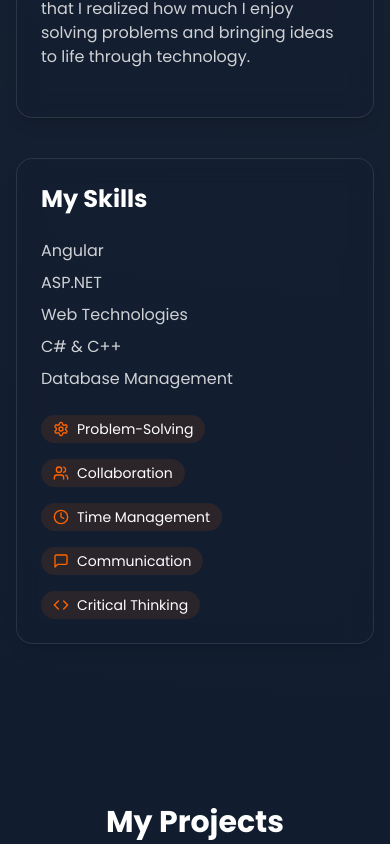
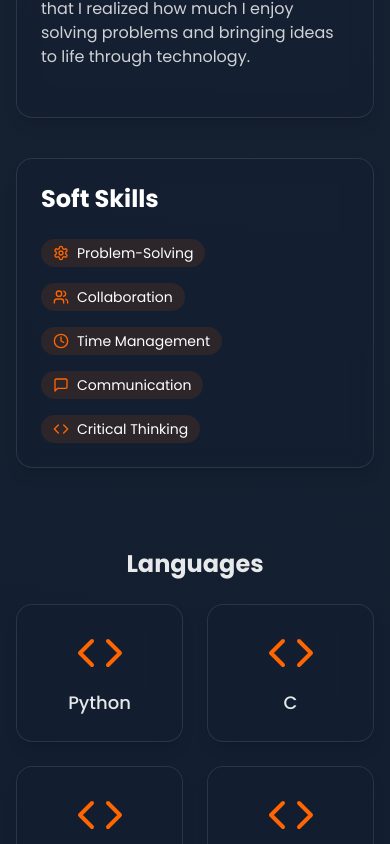
Before and after one commit to charanteja0017/portfolio, a React (Vite) app: page / in a window 390 px wide. Shown: the part 1412-2256 px from the top of the page. Built offline with nearby package versions, Linux system fonts and the light colour scheme.

Commit message:
feat: Enhance About Me section with tech skills
Adds a "Technologies I'm Familiar With" section to the About Me component. Implements a visually engaging design with individual boxes/cards for each technology, including glow effects, hover animations, and responsive grid layout.

```diff
--- a/src/components/About.tsx
+++ b/src/components/About.tsx
@@ -1,6 +1,7 @@
-
 import { useEffect, useState, useRef } from "react";
-import { Code, Settings, Users, Clock, MessageSquare, School, Database } from "lucide-react";
+import { Code, Settings, Users, Clock, MessageSquare, Database, Server, Github, Cloud } from "lucide-react";
+import { motion } from "framer-motion";
+import TechnologyCard from "./TechnologyCard";
 
 const About = () => {
   const [animated, setAnimated] = useState(false);
@@ -28,13 +29,30 @@ const About = () => {
     };
   }, []);
 
-  const techSkills = [
-    "Angular",
-    "ASP.NET",
-    "Web Technologies",
-    "C# & C++",
-    "Database Management"
-  ];
+  const technologies = {
+    Languages: [
+      { name: "Python", icon: Code },
+      { name: "C", icon: Code },
+      { name: "C++", icon: Code },
+      { name: "Java", icon: Code },
+      { name: "C#", icon: Code },
+      { name: "TypeScript", icon: Code },
+    ],
+    Frameworks: [
+      { name: ".NET", icon: Server },
+      { name: "Node.js", icon: Server },
+      { name: "Android Studio", icon: Settings },
+    ],
+    Databases: [
+      { name: "PostgreSQL", icon: Database },
+      { name: "Supabase", icon: Database },
+      { name: "SQL", icon: Database },
+    ],
+    Tools: [
+      { name: "Git", icon: Github },
+      { name: "AWS", icon: Cloud },
+    ],
+  };
 
   const softSkills = [
     { icon: Settings, title: "Problem-Solving" },
@@ -53,7 +71,7 @@ const About = () => {
           </h2>
         </div>
 
-        <div className="grid grid-cols-1 md:grid-cols-2 gap-10">
+        <div className="grid grid-cols-1 md:grid-cols-2 gap-10 mb-20">
           <div className={`transition-all duration-700 delay-300 ${animated ? 'opacity-100 translate-x-0' : 'opacity-0 -translate-x-10'}`}>
             <div className="glass-card h-full">
               <h3 className="text-2xl font-bold mb-4">Who I Am</h3>
@@ -65,15 +83,8 @@ const About = () => {
 
           <div className={`transition-all duration-700 delay-500 ${animated ? 'opacity-100 translate-x-0' : 'opacity-0 translate-x-10'}`}>
             <div className="glass-card h-full">
-              <h3 className="text-2xl font-bold mb-6">My Skills</h3>
-              <div className="space-y-2 mb-6">
-                {techSkills.map((skill, index) => (
-                  <div key={index} className="text-white/80">
-                    {skill}
-                  </div>
-                ))}
-              </div>
-              <div className="mt-6 flex flex-wrap gap-4">
+              <h3 className="text-2xl font-bold mb-6">Soft Skills</h3>
+              <div className="flex flex-wrap gap-4">
                 {softSkills.map((skill, index) => (
                   <div key={index} className="flex items-center gap-2 bg-primary/10 px-3 py-1 rounded-full">
                     <skill.icon className="w-4 h-4 text-primary" />
@@ -84,6 +95,29 @@ const About = () => {
             </div>
           </div>
         </div>
+
+        <motion.div
+          initial={{ opacity: 0, y: 20 }}
+          animate={animated ? { opacity: 1, y: 0 } : {}}
+          transition={{ duration: 0.5, delay: 0.3 }}
+          className="space-y-16"
+        >
+          {Object.entries(technologies).map(([category, techs], categoryIndex) => (
+            <div key={category} className="space-y-6">
+              <h3 className="text-2xl font-bold text-center text-white/90">{category}</h3>
+              <div className="grid grid-cols-2 md:grid-cols-3 lg:grid-cols-4 gap-6">
+                {techs.map((tech, index) => (
+                  <TechnologyCard
+                    key={`${category}-${index}`}
+                    name={tech.name}
+                    icon={tech.icon}
+                    category={category}
+                  />
+                ))}
+              </div>
+            </div>
+          ))}
+        </motion.div>
       </div>
     </section>
   );
--- /dev/null
+++ b/src/components/TechnologyCard.tsx
@@ -0,0 +1,29 @@
+
+import { FC } from 'react';
+import { LucideIcon } from 'lucide-react';
+import { motion } from 'framer-motion';
+
+interface TechnologyCardProps {
+  name: string;
+  icon: LucideIcon;
+  category: string;
+}
+
+const TechnologyCard: FC<TechnologyCardProps> = ({ name, icon: Icon }) => {
+  return (
+    <motion.div
+      initial={{ opacity: 0, y: 20 }}
+      whileInView={{ opacity: 1, y: 0 }}
+      viewport={{ once: true }}
+      whileHover={{ scale: 1.05 }}
+      className="relative group"
+    >
+      <div className="glass-card overflow-hidden flex flex-col items-center justify-center p-6 transition-all duration-300 group-hover:shadow-[0_0_15px_rgba(255,101,0,0.3)] group-hover:border-primary/30">
+        <Icon className="w-12 h-12 text-primary mb-3 transition-transform duration-300 group-hover:scale-110" />
+        <h4 className="text-lg font-medium text-white/90">{name}</h4>
+      </div>
+    </motion.div>
+  );
+};
+
+export default TechnologyCard;
```
